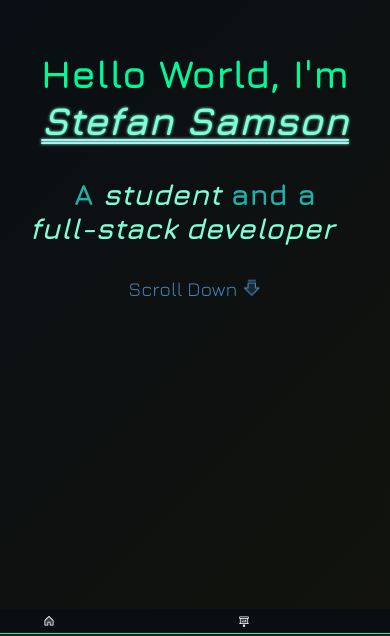
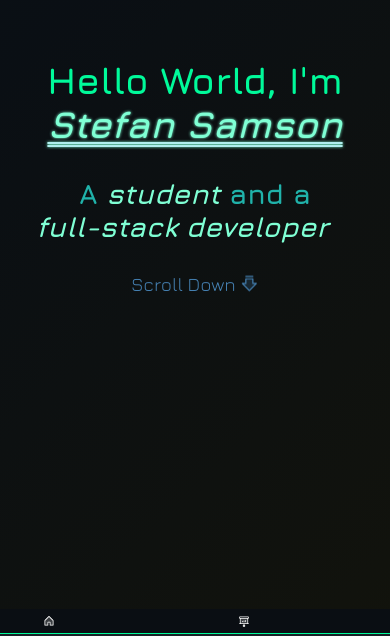
Before and after one commit to SSbit01/ssbit01.github.io, an Astro site: page / in a window 390 px wide. Shown: the part 211-847 px from the top of the page. Built offline with nearby package versions, Linux system fonts and the light colour scheme; Astro itself is replaced by a stand-in of ours; some icons are missing.

Commit message:
fix: home font-size

```diff
--- a/package.json
+++ b/package.json
@@ -26,8 +26,8 @@
   },
   "dependencies": {
     "@astrojs/sitemap": "^1.0.0",
-    "astro": "^1.9.1",
-    "astro-compress": "^1.1.25",
+    "astro": "^1.9.2",
+    "astro-compress": "^1.1.27",
     "astro-icon": "^0.8.0"
   },
   "devDependencies": {
--- a/src/sections/Home.astro
+++ b/src/sections/Home.astro
@@ -32,7 +32,7 @@ import { Icon } from "astro-icon"
 #intro
   transform-origin top
   text-align center
-  font-size clamp(.95em, 5vw, 1.5em)
+  font-size clamp(.9em, 4.8vw, 1.5em)
   $px = 1.5rem
   padding 0 $px 5em $px
   margin auto
@@ -63,7 +63,7 @@ import { Icon } from "astro-icon"
     &:hover::after
       transform scaleX(1)
   > h1:first-child
-    font-size clamp(2em, 10vw, 2.5em)
+    font-size clamp(2em, 8vw, 2.5em)
 
 #me
   position relative
@@ -120,12 +120,13 @@ import { Icon } from "astro-icon"
   padding .3em .5em
   border thin solid transparent
   border-radius 4px
+  transition-property color, background, border-color
   transition-duration .15s
   &:hover
-    color rgb(50, 140, 230)
-  &:active
     color dodgerblue
     background rgba(10, 15, 20, .9)
+  &:active
+    color deepskyblue
     border-color currentColor
   &-icon
     width 1em
```
Also changed, not shown: pnpm-lock.yaml.
